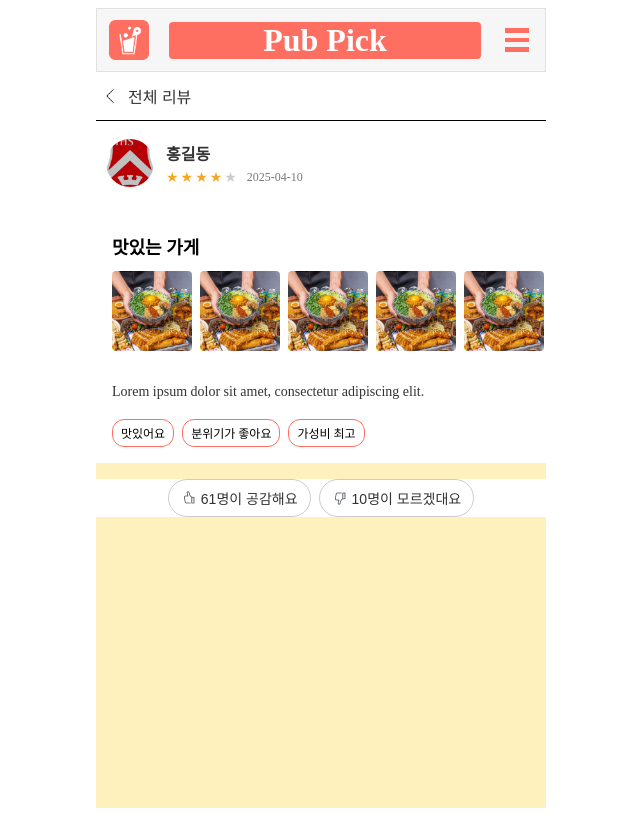
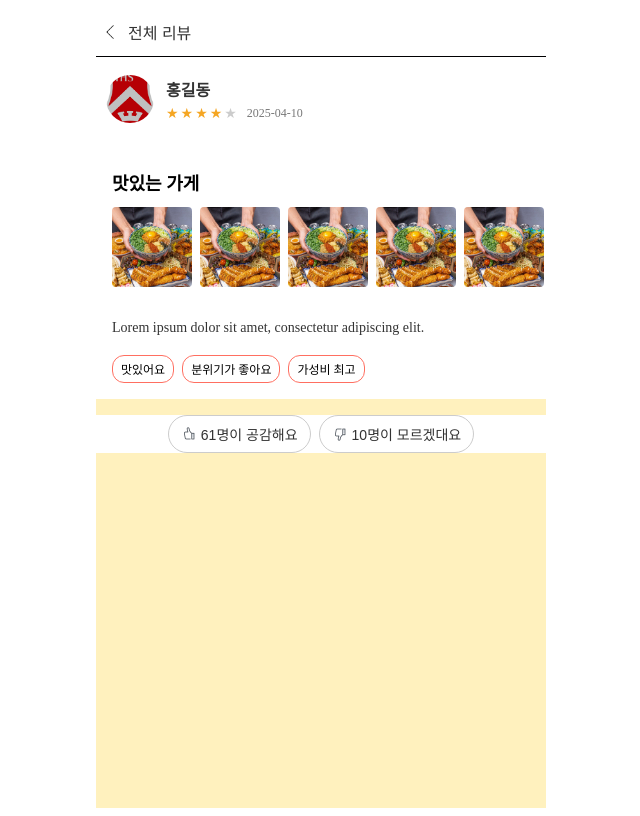
Before and after one commit to 2025-spring-CSE4022-team6/SG-food-front, a React (Create React App) app: page /review/1 in a window 1280 px wide. Shown: the whole page, without its empty margins (319-959 px from the left). Built offline with nearby package versions, Linux system fonts and the light colour scheme.

Commit message:
Fix: Header 주석처리

```diff
--- a/src/pages/review_detail/ReviewDetail.jsx
+++ b/src/pages/review_detail/ReviewDetail.jsx
@@ -4,7 +4,7 @@ import ReviewProfile from '../../components/review_detail/ReviewProfile.jsx';
 import ReviewHeader from '../../components/review_detail/ReviewHeader.jsx';
 import ReviewMain from '../../components/review_detail/ReviewMain.jsx';
 import ReviewThumbs from '../../components/review_detail/ReviewThumbs.jsx';
-import Header from "../../components/mainpage/header.jsx";
+// import Header from "../../components/mainpage/header.jsx";
 
 function ReviewDetail() {
   // 임의의 데이터 (실제 사용시 API나 props로 데이터를 전달)
@@ -27,7 +27,7 @@ function ReviewDetail() {
     <div>
       {/* 상단 기본 헤더 */}
       {/* 없는게 나을거 같기도 함 */}
-      <Header />
+      {/* <Header /> */}
 
       {/* 리뷰 헤더 영역 */}
       <ReviewHeader />
```
